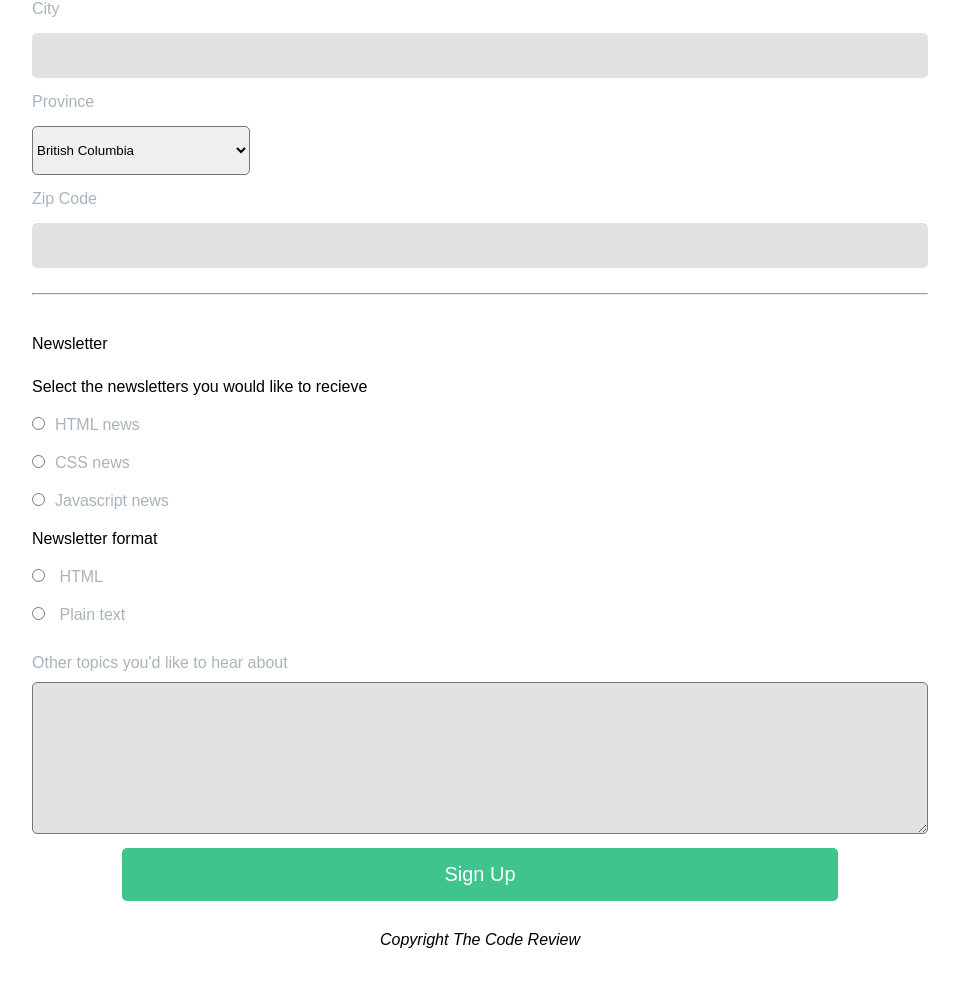
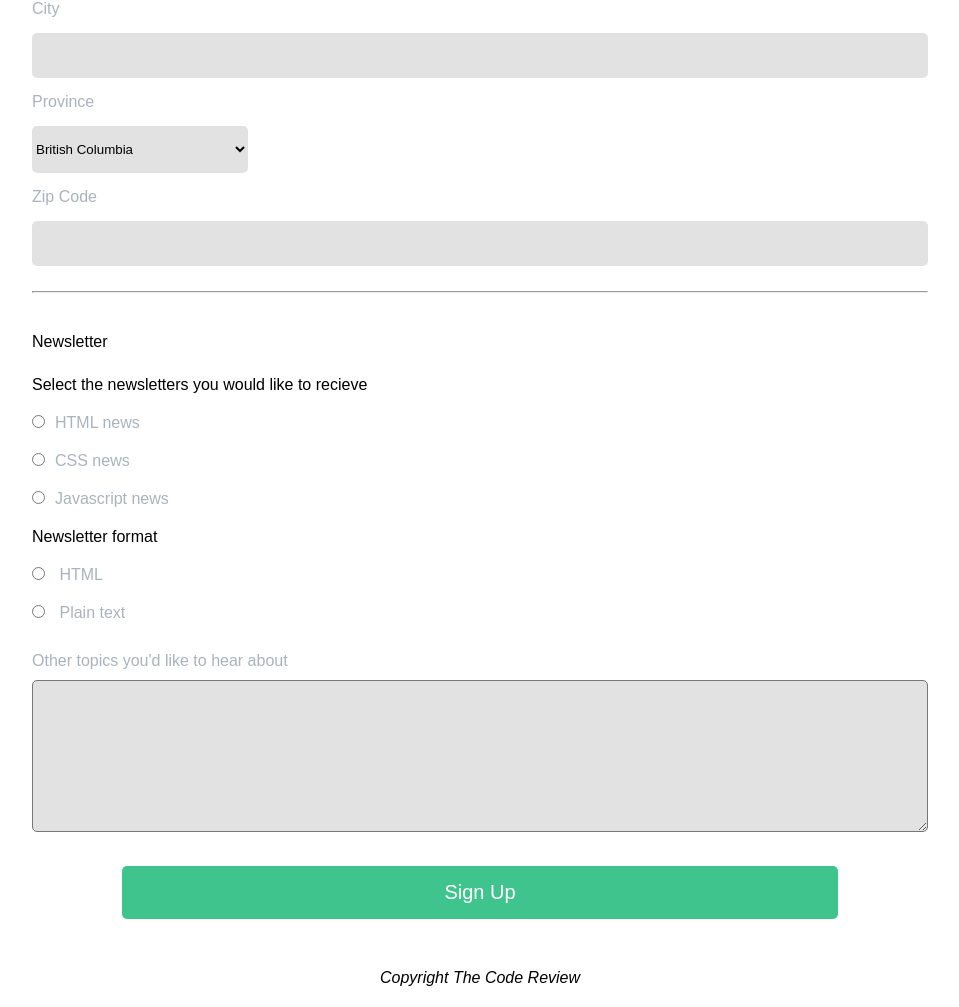
Before and after one commit to sm810403/Techdegree-project-3, a plain HTML site: page index.html in a window 1280 px wide. Shown: the part 618-1625 px from the top of the page, without its empty margins (160-1119 px from the left). Before the commit the page ends 1587 px from the top, so only its background shows below. Drawn offline with Linux system fonts and the light colour scheme.

Commit message:
3rd commit

```diff
--- a/css/styless.css
+++ b/css/styless.css
@@ -73,8 +73,11 @@ legend {
 label {
     color: rgba(112, 128, 144, 0.6);
 }
-textarea, input {
+textarea, input, select {
     background-color: rgba(185, 183, 183, 0.4);
+}
+select {
+    border: none;
 }
 textarea {
     width: 100%;
@@ -87,7 +90,7 @@ button {
     width: 80%;
     padding: 15px 10px;
     text-align: center;
-    margin: 10px auto;
+    margin: 30px auto;
     font-size: 20px;
     background: rgba(43, 190, 129, 0.9);
     color: white;
```
Also changed, not shown: index.html (indentation only).
